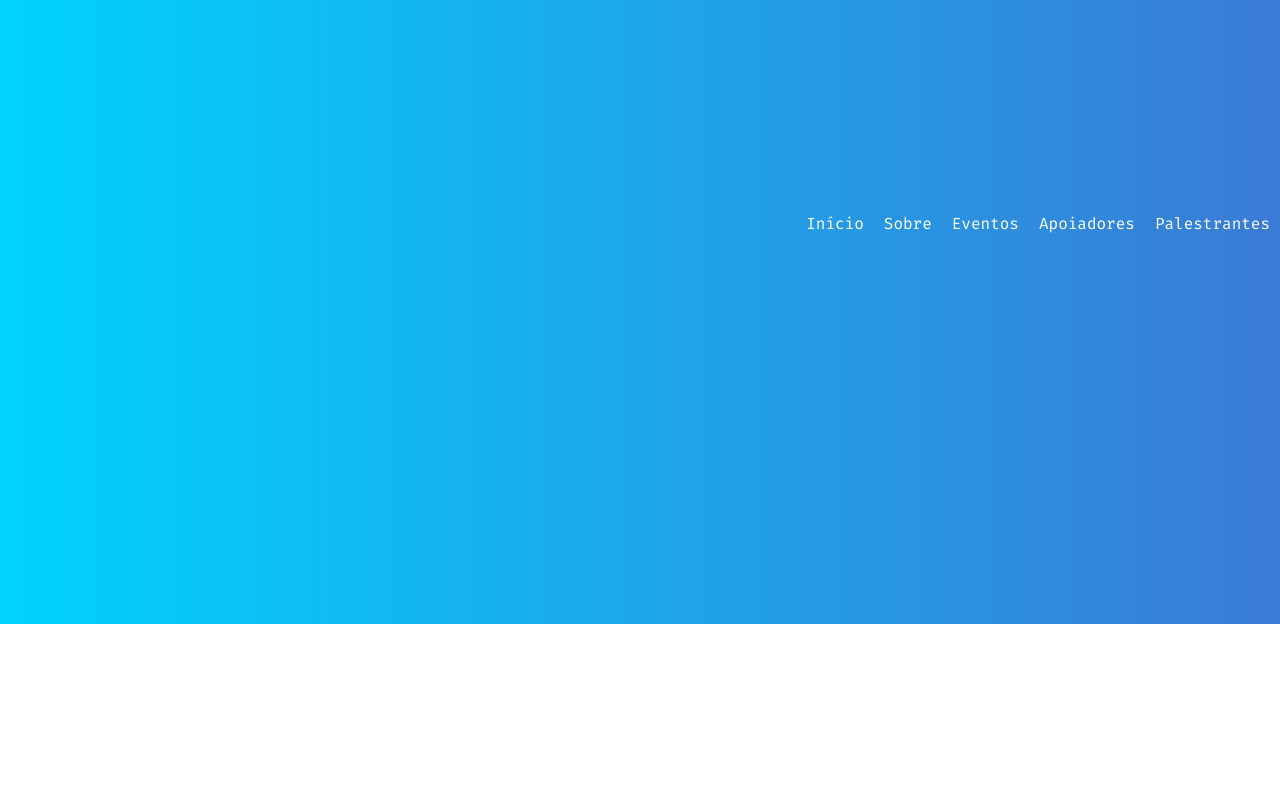
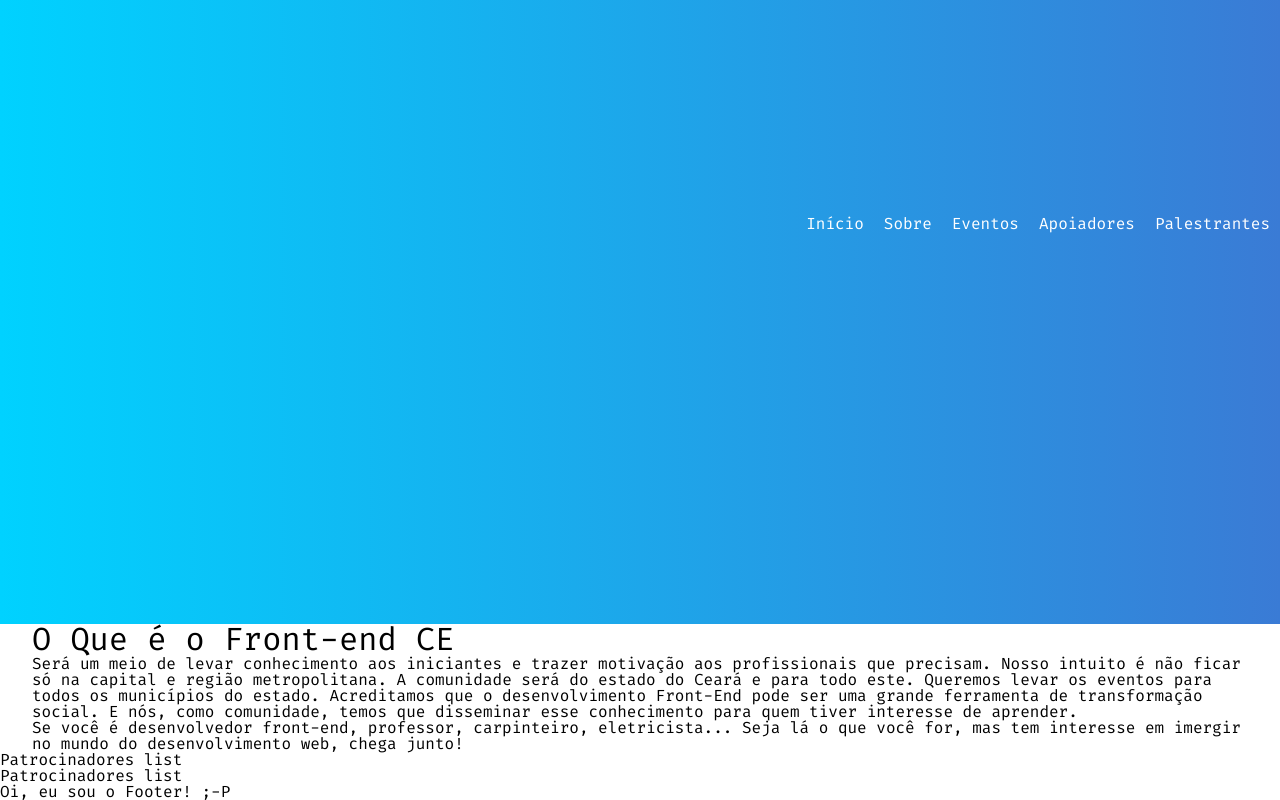
Before and after one commit to jeanlivino/site, a Next.js app: page / in a window 1280 px wide. Shown: the part 176-976 px from the top of the page. Before the commit the page ends 800 px from the top, so only its background shows below. Built offline with nearby package versions, Linux system fonts and the light colour scheme.

Commit message:
Chamando todos os componentes necessários na página Home

```diff
--- a/pages/index.js
+++ b/pages/index.js
@@ -1,13 +1,20 @@
-import React, { Fragment, createContext } from 'react'
+import React, { Fragment } from 'react'
 import '../static/css/style.css'
 import Head from '../components/Head'
 import Header from '../components/Header'
-import "isomorphic-fetch"
+import About from '../components/About'
+import Speakers from '../components/Speakers'
+import Sponsors from '../components/Sponsors'
+import Footer from '../components/Footer'
 
 const Home = () => (
   <Fragment>
     <Head title="Home" />
     <Header />
+    <About />
+    <Speakers />
+    <Sponsors />
+    <Footer />
   </Fragment>
 )
 
```
